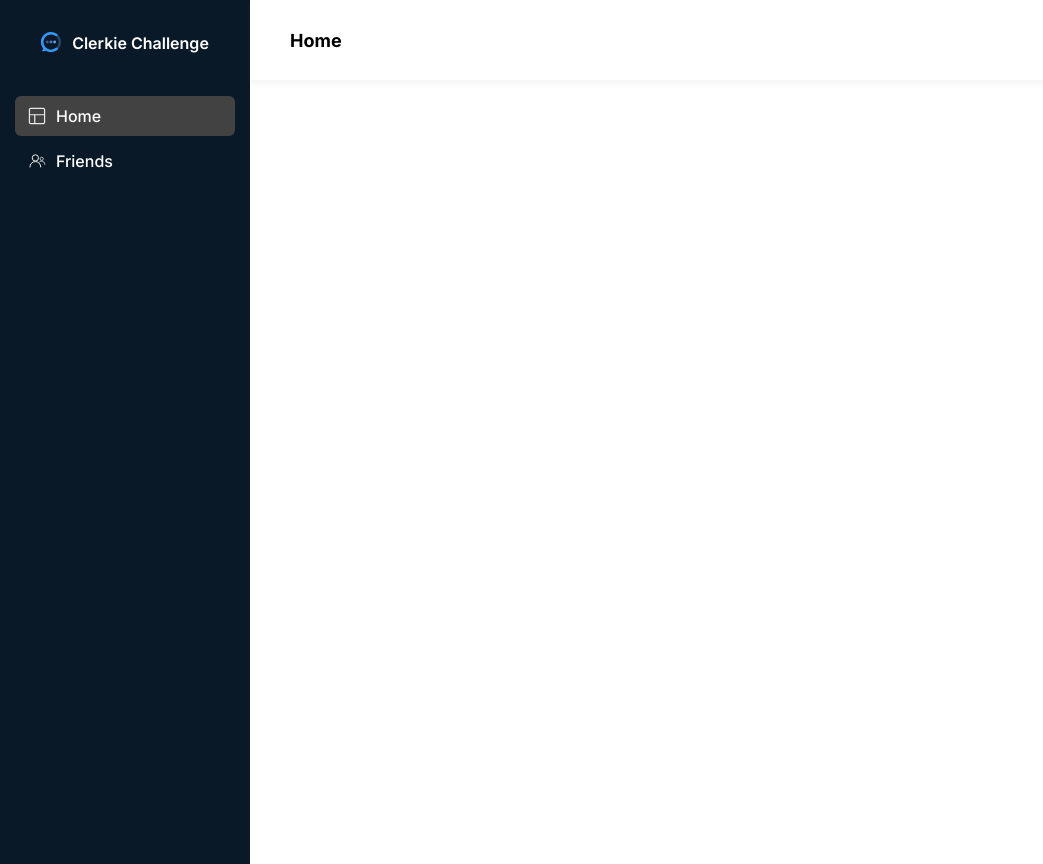
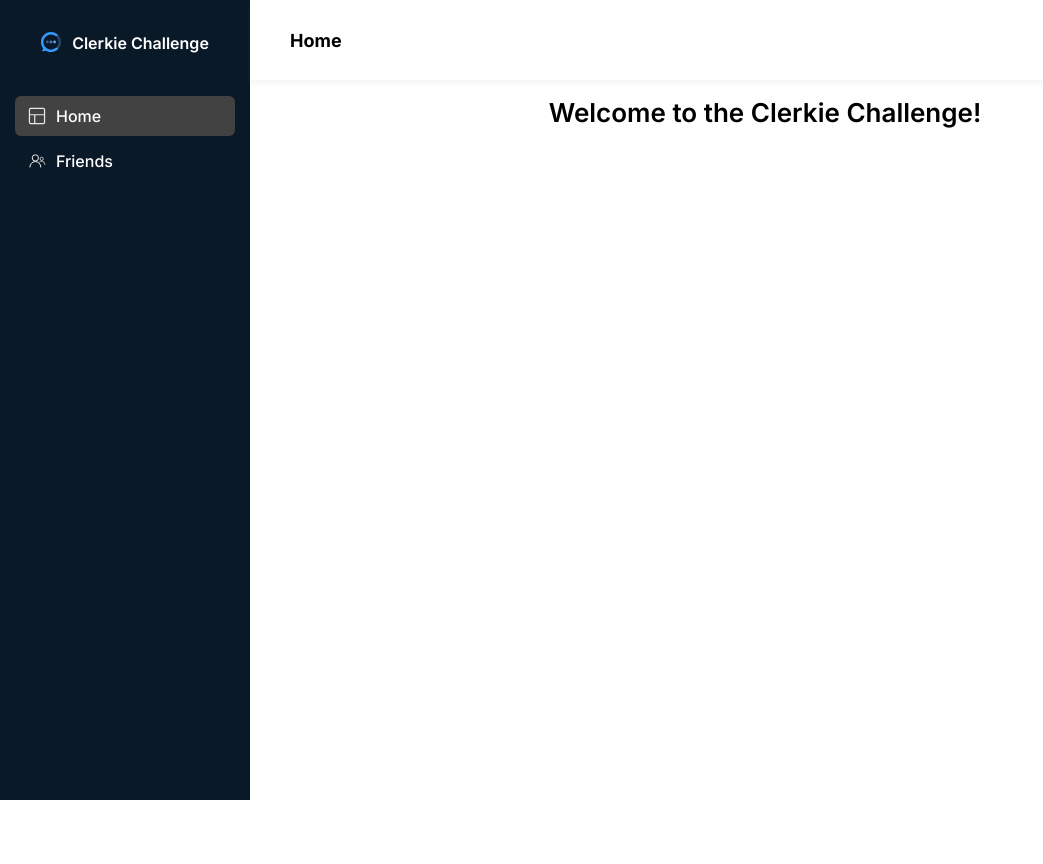
Before and after one commit to jpreston-alt/friends-challenge, a Next.js app: page / in a window 1280 px wide. Shown: the whole page, without its empty margins (0-1043 px from the left). After the commit the page ends 800 px from the top, so only its background shows below. Built offline with nearby package versions, Linux system fonts and the light colour scheme.

Commit message:
fix side nav height

```diff
--- a/components/SideNav/SideNav.module.css
+++ b/components/SideNav/SideNav.module.css
@@ -2,6 +2,7 @@
   background-color: var(--bg_dark);
   height: 100vh;
   padding: 32px 15px;
+  box-sizing: border-box;
 }
 
 .title_container {
--- a/pages/index.js
+++ b/pages/index.js
@@ -1,5 +1,12 @@
+import { Text } from "@components";
+import stylesGlobal from "@styles/globals.module.css";
+
 const Home = () => {
-  return <></>;
+  return (
+    <div className={stylesGlobal.center}>
+      <Text variant="h1">Welcome to the Clerkie Challenge!</Text>
+    </div>
+  );
 };
 
 export default Home;
--- a/styles/globals.css
+++ b/styles/globals.css
@@ -29,8 +29,8 @@
 }
 
 body {
-  margin: 0px;
-  padding: 0px;
+  margin: 0;
+  height: 100%;
 }
 
 a {
--- a/styles/globals.module.css
+++ b/styles/globals.module.css
@@ -1,3 +1,9 @@
 .m0 {
   margin: 0;
 }
+
+.center {
+  display: flex;
+  align-items: center;
+  justify-content: center;
+}
```
